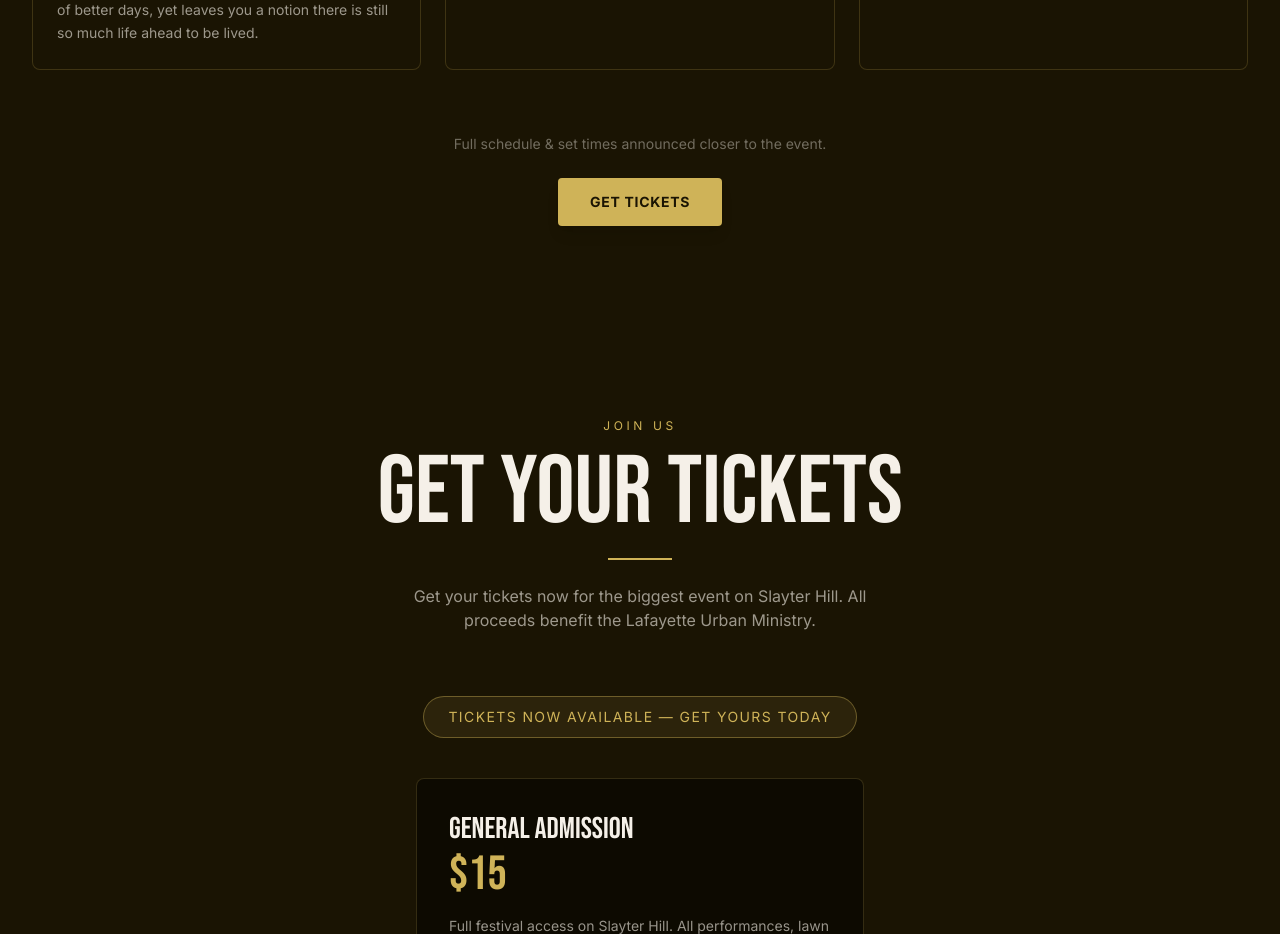
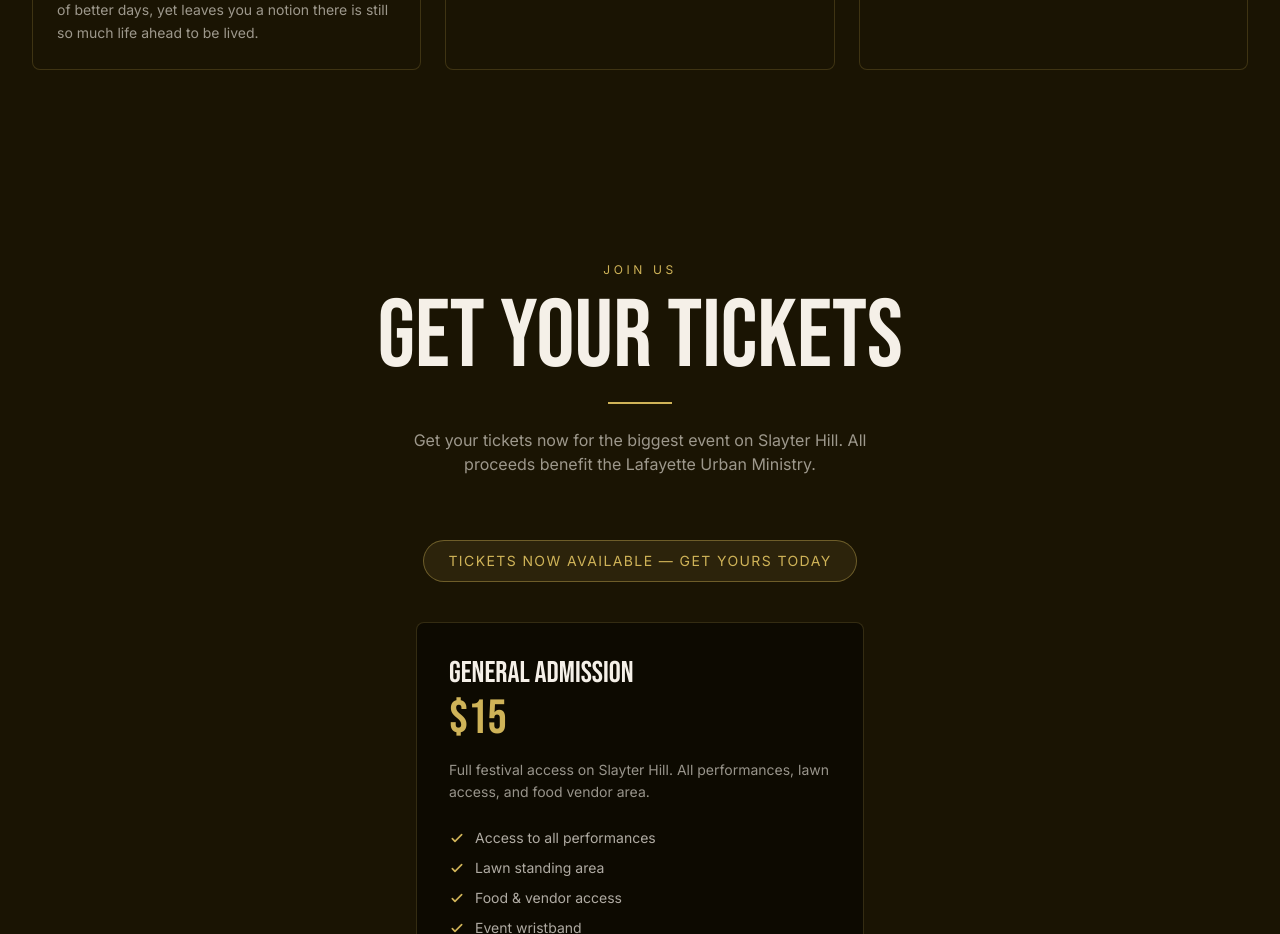
Before and after one commit to calebbuening/byx-island-party-website, a Next.js app in the folder byx-website/: page / in a window 1280 px wide. Shown: the part 1780-2714 px from the top of the page. Built offline with nearby package versions, Linux system fonts and the light colour scheme.

Commit message:
Removed the unneeded tickets button and note on the schedule being added later.

```diff
--- a/byx-website/src/app/components/Lineup.tsx
+++ b/byx-website/src/app/components/Lineup.tsx
@@ -116,21 +116,6 @@ export default function Lineup() {
             <BandCard key={i} band={band} />
           ))}
         </div>
-
-        {/* More info note & CTA */}
-        <div className="mt-16 flex flex-col items-center gap-6">
-          <p className="text-center text-[#f5f0e8]/40 text-sm">
-            Full schedule & set times announced closer to the event.
-          </p>
-          <a
-            href="https://am.ticketmaster.com/purdue/buy/ism/QllYUEFSVFk="
-            target="_blank"
-            rel="noopener noreferrer"
-            className="px-8 py-3.5 bg-[#cfb358] text-[#1a1403] font-bold text-sm uppercase tracking-wider rounded hover:bg-[#e8c96a] transition-all hover:scale-105 shadow-lg"
-          >
-            Get Tickets
-          </a>
-        </div>
       </div>
     </section>
   );
```
